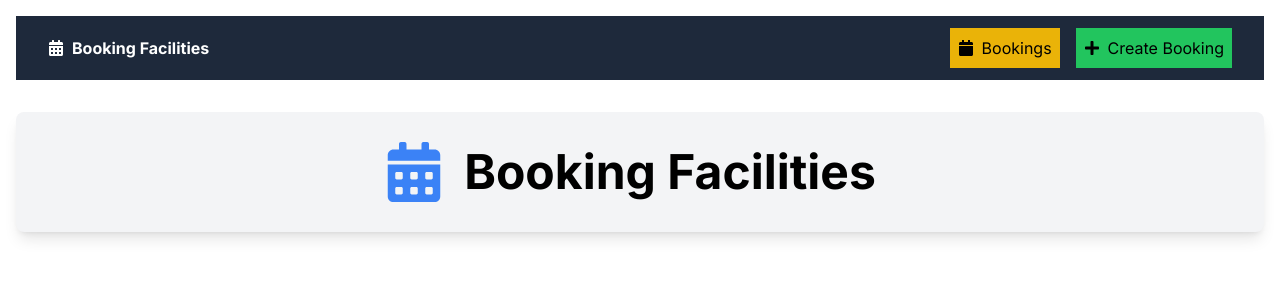
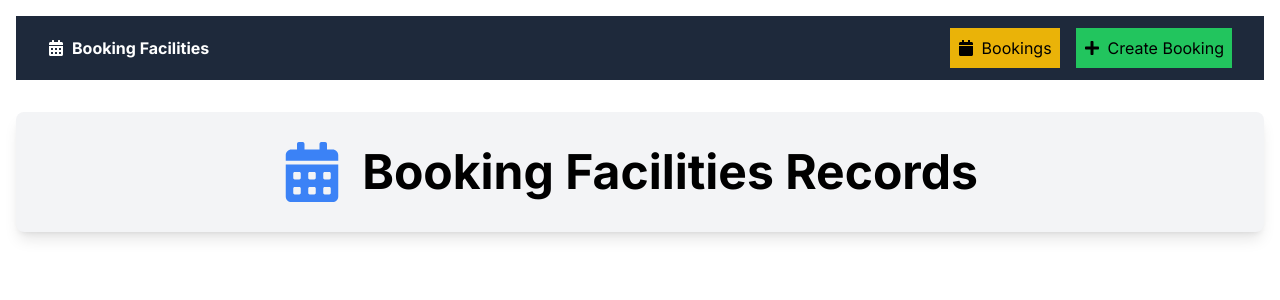
Before and after one commit to alcel-rschooltoday/next13-bookingFacilities, a Next.js app: page / in a window 1280 px wide. Shown: the top 300 px of the page. Built offline with nearby package versions, Linux system fonts and the light colour scheme.

Commit message:
Update text

```diff
--- a/app/dashboard/page.tsx
+++ b/app/dashboard/page.tsx
@@ -12,7 +12,7 @@ function Dashboard() {
           <FaCalendarAlt />
         </div>
         <div className="text-5xl text-center font-bold m-5">
-          Booking Facilities
+          Booking Facilities Records
         </div>
       </div>
     </div>
--- a/app/layout.tsx
+++ b/app/layout.tsx
@@ -6,8 +6,8 @@ import Navbar from "./components/Navbar";
 const inter = Inter({ subsets: ["latin"] });
 
 export const metadata: Metadata = {
-  title: "Create Next App",
-  description: "Generated by create next app",
+  title: "Booking Facilities Records",
+  description: "Generated by Alcel Montecino",
 };
 
 export default function RootLayout({
```
